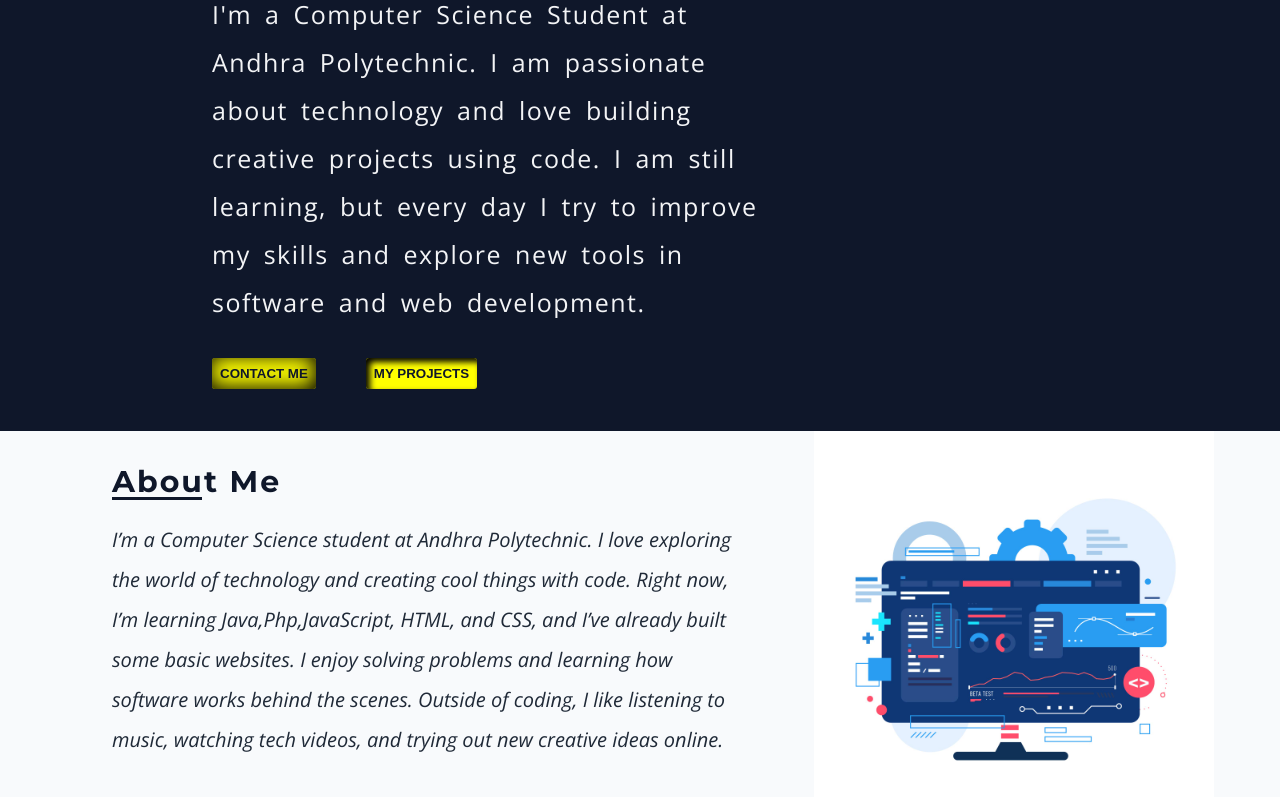
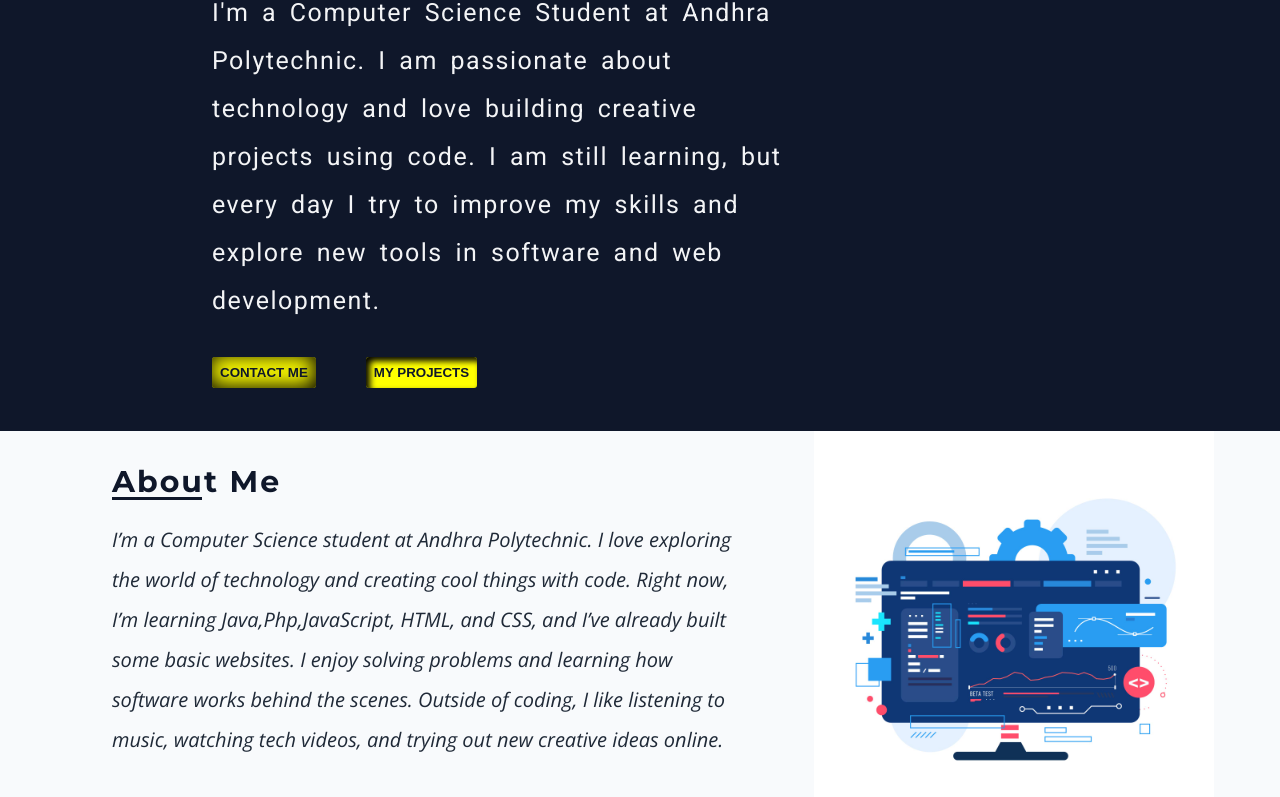
Before and after one commit to mrhussainn144/Portfolio, a plain HTML site: page index.html in a window 1280 px wide. Shown: the part 305-1102 px from the top of the page. Drawn offline with nearby package versions, Linux system fonts and the light colour scheme; a web font is replaced by a local one.

Commit message:
Update index.css
font change 2

```diff
--- a/index.css
+++ b/index.css
@@ -4,7 +4,7 @@ body,html{
     padding: 0;
     box-sizing: border-box;
     color: #F3F4F6;
-    font-family:Open Sans;
+    font-family:Roboto;
     scroll-behavior: smooth;
 
 }
```
